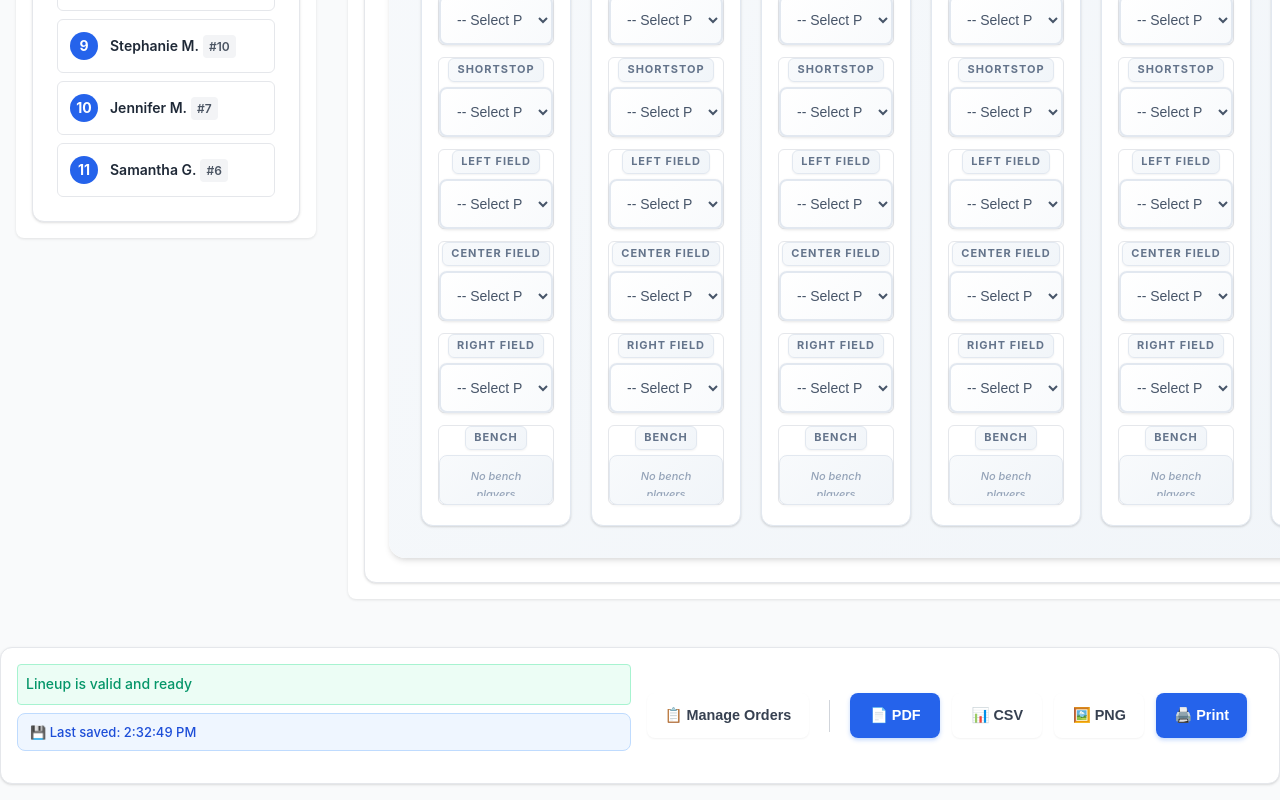
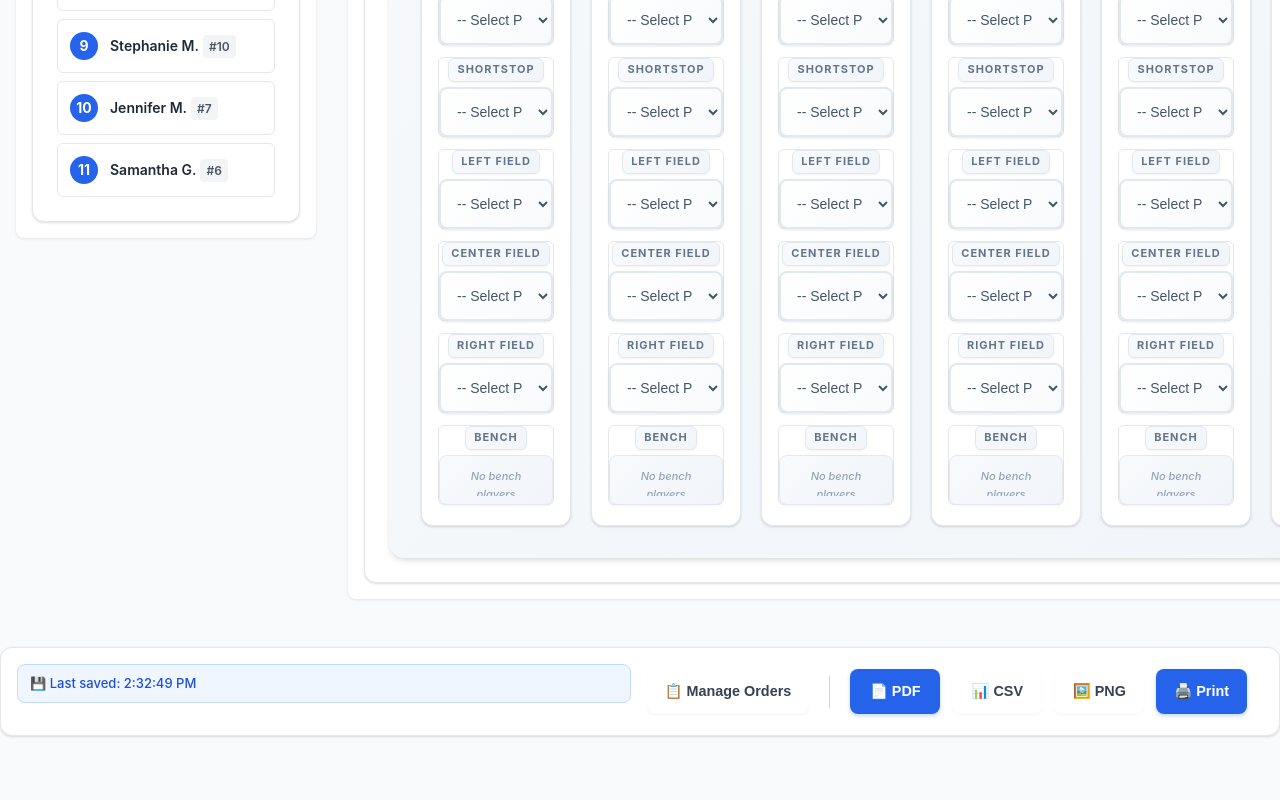
Before and after one commit to awsclint/lineup-generator, a React (Vite) app: page / in a window 1280 px wide. Shown: the part 900-1700 px from the top of the page. After the commit the page ends 1652 px from the top, so only its background shows below. Built offline with nearby package versions, Linux system fonts and the light colour scheme.

Commit message:
Remove success message from StatusBar when there are no validation errors or warnings

```diff
--- a/src/components/StatusBar.jsx
+++ b/src/components/StatusBar.jsx
@@ -51,11 +51,6 @@ const StatusBar = ({ lineup, onExportPDF, onExportCSV, onExportPNG, onPrint, onM
             <strong>Warnings:</strong> {warnings.join(', ')}
           </div>
         )}
-        {validationErrors.length === 0 && warnings.length === 0 && (
-          <div className="status-success">
-            Lineup is valid and ready
-          </div>
-        )}
         {lastSaved && (
           <div className="status-info">
             💾 Last saved: {lastSaved.toLocaleTimeString()}
```
